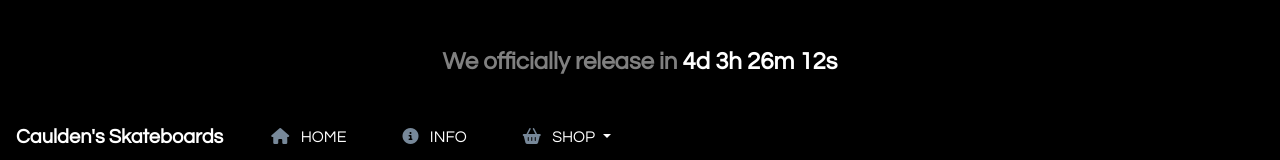
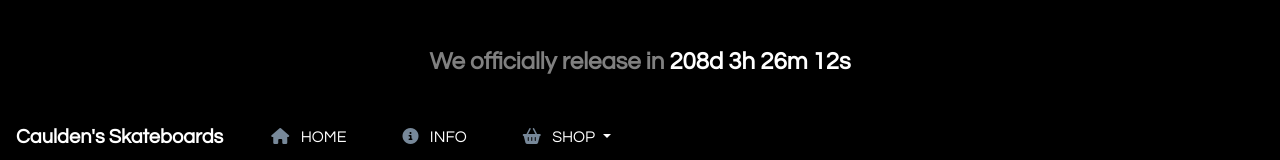
Before and after one commit to CauldenLoyd/vbashgajshjhshs, a website: page index.html in a window 1280 px wide. Shown: the top 160 px of the page. Drawn offline with nearby package versions, Linux system fonts and the light colour scheme.

Commit message:
Update index.html

```diff
--- a/index.html
+++ b/index.html
@@ -150,7 +150,7 @@
 
 <script>
 // Set the date we're counting down to
-var countDownDate = new Date("Jan 15, 2022 15:37:25").getTime();
+var countDownDate = new Date("August 7, 2022 15:37:25").getTime();
 
 // Update the count down every 1 second
 var x = setInterval(function() {
```
